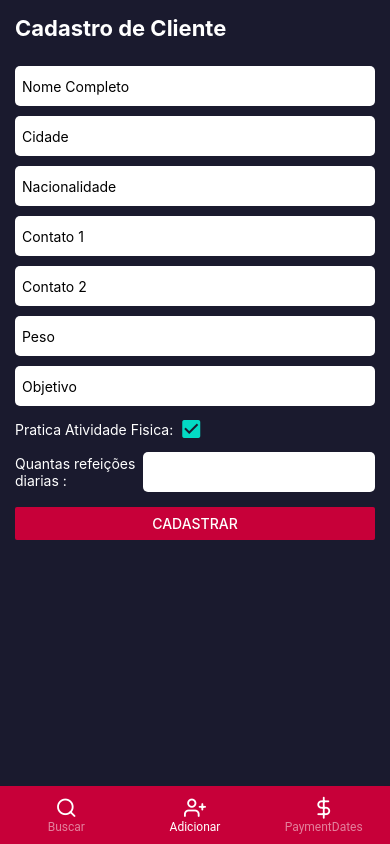
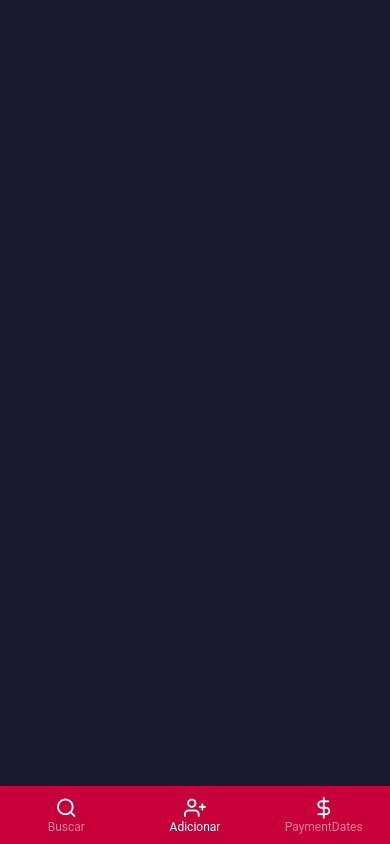
Before and after one commit to WesleyFerreira97/siamfight-admin-react-native, a React Native app: screen /AddClient in a window 390 px wide. Built offline with nearby package versions, Linux system fonts and the light colour scheme; no server answers; the database is empty.

Commit message:
Removed package material date picker

```diff
--- a/App.tsx
+++ b/App.tsx
@@ -35,7 +35,7 @@ export default function App() {
     <StatusBar backgroundColor="#1A1A2E" />
     <NavigationContainer>
       <Tab.Navigator
-        initialRouteName="SearchClient"
+        initialRouteName="PaymentDates"
         barStyle={{
           backgroundColor: '#C70039',
           padding: 2
--- a/package.json
+++ b/package.json
@@ -10,14 +10,11 @@
     "lint": "eslint . --ext .js,.jsx,.ts,.tsx"
   },
   "dependencies": {
-    "@date-io/date-fns": "^1.3.13",
-    "@material-ui/pickers": "^3.3.10",
     "@react-navigation/bottom-tabs": "^6.0.9",
     "@react-navigation/material-bottom-tabs": "^6.0.9",
     "@react-navigation/native": "^6.0.6",
     "@react-navigation/native-stack": "^6.2.5",
     "@types/react": "^17.0.37",
-    "date-fns": "^2.27.0",
     "firebase": "^9.6.0",
     "formik": "^2.2.9",
     "react": "17.0.2",
--- a/src/components/ListItem/index.tsx
+++ b/src/components/ListItem/index.tsx
@@ -4,7 +4,6 @@ import { styles } from './style';
 import { globalStyles } from '../../styles/globalStyles';
 import Icon from 'react-native-vector-icons/Feather';
 import { useNavigation } from '@react-navigation/core';
-import { NavigationContainer } from '@react-navigation/native';
 
 
 
--- a/src/components/addClientForm/index.tsx
+++ /dev/null
@@ -1,143 +0,0 @@
-import React, { Component } from 'react';
-import { Text, View, TextInput, Button, Alert, Image, FlatList, ScrollView } from "react-native";
-import {
-    Formik,
-    FormikHelpers,
-    FormikProps,
-    Form,
-    Field,
-    FieldProps,
-  } from 'formik';
-
-import { Checkbox } from 'react-native-paper';
-import { globalStyles } from '../../styles/globalStyles';
-import { addData } from '../../services/firebaseFunctions';
-interface MyValues  {
-    name: string;
-    naturalidade: string;
-    nacionalidade: string;
-    contact1: string;
-    contact2: string;
-    peso: string;
-    objetivo: string;
-}
-
-export function AddClientForm() {
-
-    const initialValues : MyValues = {
-        name: '',
-        naturalidade: '',
-        nacionalidade: '',
-        contact1: '',
-        contact2: '',
-        peso: '',
-        objetivo: '',
-    };
-
-    const cliente = 'cliente';
-
-    return (
-    <View>
-
-        <Text style={globalStyles.title}>Cadastro de Cliente</Text>
-        <Formik
-            initialValues={initialValues}
-            onSubmit={ (values) => {
-                addData('cliente', values);
-        }}
-            >
-
-        {({ handleChange, handleBlur, handleSubmit, values }) => (
-            <ScrollView>
-
-            <TextInput
-                onChangeText={handleChange('name')}
-                onBlur={handleBlur('name')}
-                value={values.name}
-                placeholder="Nome Completo"
-                style={globalStyles.input}
-            />
-            <TextInput
-                onChangeText={handleChange('naturalidade')}
-                onBlur={handleBlur('naturalidade')}
-                value={values.naturalidade}
-                placeholder="Cidade"
-                style={globalStyles.input}
-            />
-            <TextInput
-                onChangeText={handleChange('nacionalidade')}
-                onBlur={handleBlur('nacionalidade')}
-                value={values.nacionalidade}
-                placeholder="Nacionalidade"
-                style={globalStyles.input}
-            />
-            <TextInput
-                keyboardType = 'numeric'
-                onChangeText={handleChange('contact1')}
-                onBlur={handleBlur('contact1')}
-                value={values.contact1}
-                placeholder="Contato 1"
-                style={globalStyles.input}
-            />
-            <TextInput
-                keyboardType = 'numeric'
-                onChangeText={handleChange('contact2')}
-                onBlur={handleBlur('contact2')}
-                value={values.contact2}
-                placeholder="Contato 2"
-                style={globalStyles.input}
-            />
-            <TextInput
-                keyboardType = 'numeric'
-                onChangeText={handleChange('peso')}
-                onBlur={handleBlur('peso')}
-                value={values.peso}
-                placeholder="Peso"
-                style={globalStyles.input}
-            />
-            <TextInput
-                onChangeText={handleChange('objetivo')}
-                onBlur={handleBlur('objetivo')}
-                value={values.objetivo}
-                placeholder="Objetivo"
-                style={globalStyles.input}
-            />
-            <View style={globalStyles.checkarea}>
-                <Text style={globalStyles.label}>Pratica Atividade Fisica:</Text>
-                <Checkbox
-                    status={'das' ? 'checked' : 'unchecked'}
-                    onPress={() => {
-                        // setPratica();
-                    }}
-                    />
-            </View>
-            <View style={globalStyles.checkarea}>
-                <Text style={globalStyles.label}>Quantas refeições diarias :   </Text>
-                <TextInput
-                onChangeText={handleChange('refeicoes')}
-                onBlur={handleBlur('refeicoes')}
-                value={values.objetivo}
-                style={globalStyles.input}
-                />
-            </View>
-            <View style={globalStyles.button}>
-                <Button color="#C70039" onPress={handleSubmit} title="Cadastrar" />
-            </View>
-            </ScrollView>
-        )}
-        </Formik>
-    </View>
-    )
-}
-
-
-
-// Nome - Text
-// Nascimento - Date
-// Contato - Int
-// Contato 2  - Int
-// Tamanho - Int
-// Peso - Int
-// Objetivo - Text
-// Pratica Atividade ? - Radio button
-// Refeições por dia - Checkbox
--- a/src/screens/AddClient/index.tsx
+++ b/src/screens/AddClient/index.tsx
@@ -1,14 +1,123 @@
 import React, { useState, useEffect } from 'react';
-import { View, ScrollView } from "react-native";
+import { Text, View, TextInput, Button, ScrollView } from "react-native";
+import { Formik } from 'formik';
+
+import { styles } from './style';
 import { globalStyles } from '../../styles/globalStyles';
-import { styles } from './style';
-import { AddClientForm } from '../../components/addClientForm/index';
+import { Checkbox } from 'react-native-paper';
+import { addData } from '../../services/firebaseFunctions';
+
+interface MyValues  {
+  name: string;
+  naturalidade: string;
+  nacionalidade: string;
+  contact1: string;
+  contact2: string;
+  peso: string;
+  objetivo: string;
+}
 
 export function AddClient() {
 
+  const initialValues : MyValues = {
+      name: '',
+      naturalidade: '',
+      nacionalidade: '',
+      contact1: '',
+      contact2: '',
+      peso: '',
+      objetivo: '',
+  };
+
   return (
     <View style={globalStyles.container}>
-        <AddClientForm />
+        {/* <Text style={globalStyles.title}>Cadastro de Cliente</Text> */}
+        {/* <Formik
+            initialValues={initialValues}
+            onSubmit={ (values) => {
+                addData('cliente', values);
+        }}
+            >
+
+        {({ handleChange, handleBlur, handleSubmit, values }) => (
+            <ScrollView>
+
+            <TextInput
+                onChangeText={handleChange('name')}
+                onBlur={handleBlur('name')}
+                value={values.name}
+                placeholder="Nome Completo"
+                style={globalStyles.input}
+            />
+            <TextInput
+                onChangeText={handleChange('naturalidade')}
+                onBlur={handleBlur('naturalidade')}
+                value={values.naturalidade}
+                placeholder="Cidade"
+                style={globalStyles.input}
+            />
+            <TextInput
+                onChangeText={handleChange('nacionalidade')}
+                onBlur={handleBlur('nacionalidade')}
+                value={values.nacionalidade}
+                placeholder="Nacionalidade"
+                style={globalStyles.input}
+            />
+            <TextInput
+                keyboardType = 'numeric'
+                onChangeText={handleChange('contact1')}
+                onBlur={handleBlur('contact1')}
+                value={values.contact1}
+                placeholder="Contato 1"
+                style={globalStyles.input}
+            />
+            <TextInput
+                keyboardType = 'numeric'
+                onChangeText={handleChange('contact2')}
+                onBlur={handleBlur('contact2')}
+                value={values.contact2}
+                placeholder="Contato 2"
+                style={globalStyles.input}
+            />
+            <TextInput
+                keyboardType = 'numeric'
+                onChangeText={handleChange('peso')}
+                onBlur={handleBlur('peso')}
+                value={values.peso}
+                placeholder="Peso"
+                style={globalStyles.input}
+            />
+            <TextInput
+                onChangeText={handleChange('objetivo')}
+                onBlur={handleBlur('objetivo')}
+                value={values.objetivo}
+                placeholder="Objetivo"
+                style={globalStyles.input}
+            />
+            <View style={globalStyles.checkarea}>
+                <Text style={globalStyles.label}>Pratica Atividade Fisica:</Text>
+                <Checkbox
+                    status={'das' ? 'checked' : 'unchecked'}
+                    onPress={() => {
+                        // setPratica();
+                    }}
+                    />
+            </View>
+            <View style={globalStyles.checkarea}>
+                <Text style={globalStyles.label}>Quantas refeições diarias :   </Text>
+                <TextInput
+                onChangeText={handleChange('refeicoes')}
+                onBlur={handleBlur('refeicoes')}
+                value={values.objetivo}
+                style={globalStyles.input}
+                />
+            </View>
+            <View style={globalStyles.button}>
+                <Button color="#C70039" onPress={handleSubmit} title="Cadastrar" />
+            </View>
+            </ScrollView>
+        )}
+        </Formik> */}
     </View>
   )
 }
--- a/src/screens/PaymentDates/index.tsx
+++ b/src/screens/PaymentDates/index.tsx
@@ -1,13 +1,14 @@
-import React, { Component } from 'react';
+import React, { Component, useState, useEffect } from 'react';
 import { Text, View, Button } from 'react-native';
 import { globalStyles } from '../../styles/globalStyles';
 
 
 export function PaymentDates({cliente}: any) {
+  const [selectedDate, handleDateChange] = useState<Date | null>(new Date());
 
   return (
     <View >
-        <Text>Payment Dates</Text>
+
    </View>
   );
 }
```
Also changed, not shown: src/screens/SingleClient/index.tsx (+3 -32 lines), 2 other files (tests, documents, lock files or other folders).
